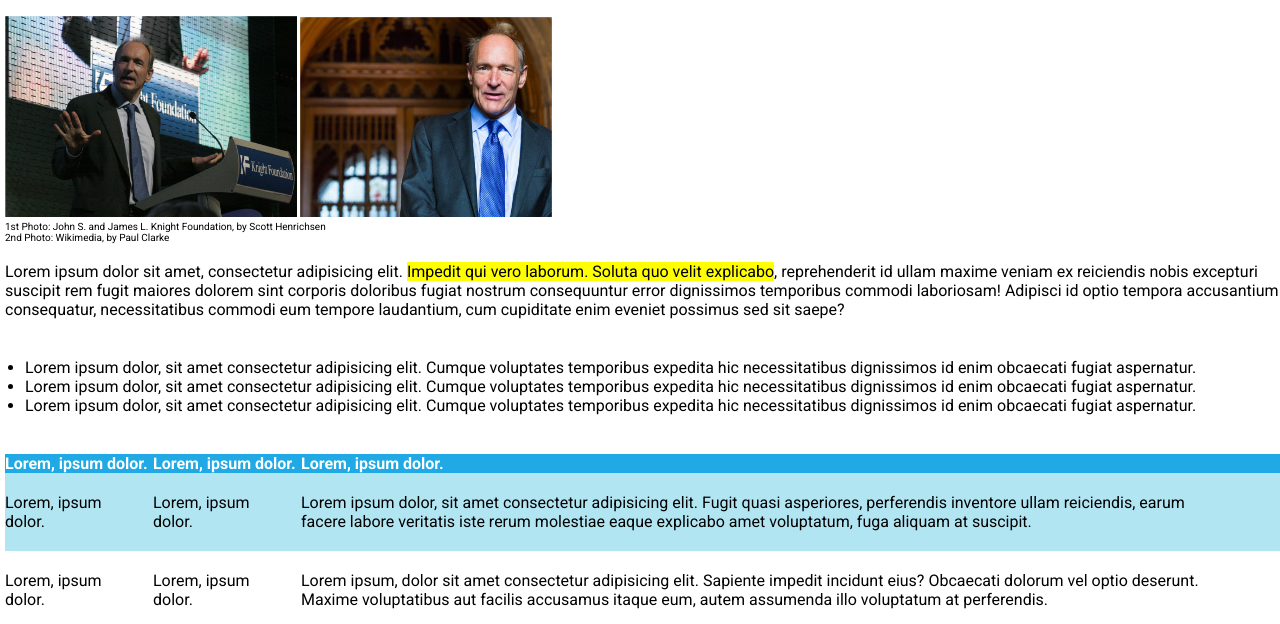
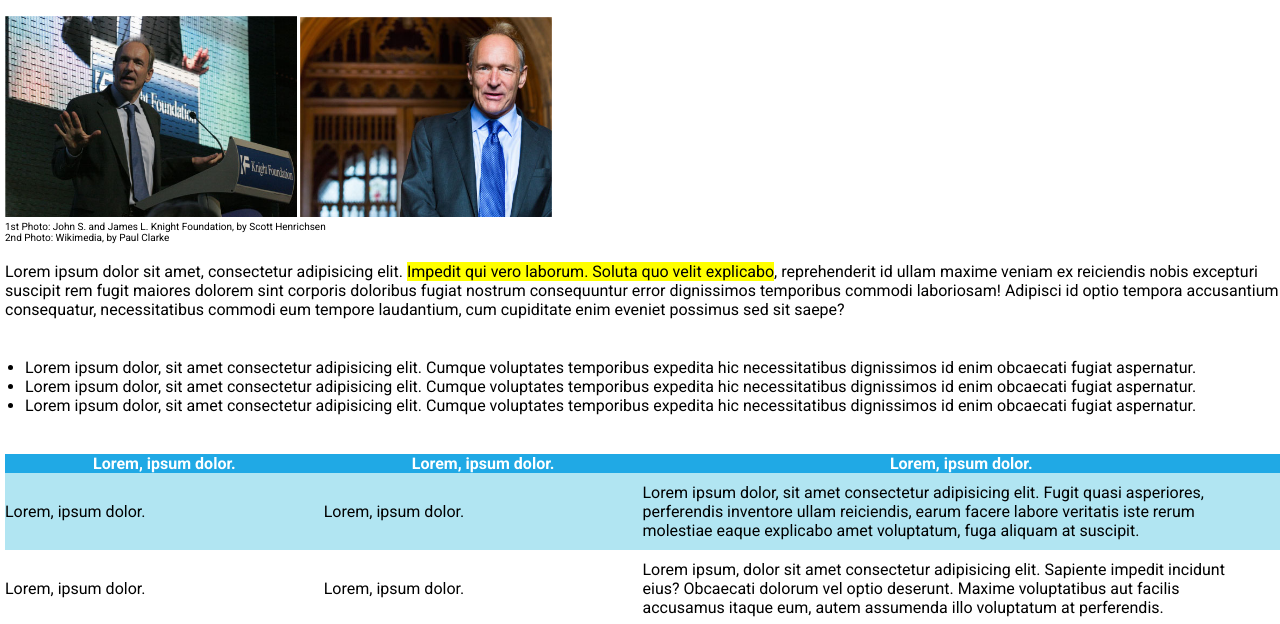
Before and after one commit to DoriaFabio/html-css-booleaner, a plain HTML site: page index.html in a window 1280 px wide. Shown: the part 157-781 px from the top of the page. Drawn offline with Linux system fonts and the light colour scheme.

Commit message:
modify table

```diff
--- a/index.html
+++ b/index.html
@@ -62,7 +62,7 @@
                     <tr class="bkg-blue">
                         <th>Lorem, ipsum dolor.</th>
                         <th>Lorem, ipsum dolor.</th>
-                        <th>Lorem, ipsum dolor.</th>
+                        <th class="w-50">Lorem, ipsum dolor.</th>
                     </tr>
                 </thead>
                 <tbody>
--- a/style.css
+++ b/style.css
@@ -54,12 +54,12 @@ table {
     border-collapse: collapse;
 }
 td {
-    padding-top: 20px;
-    padding-bottom: 20px;
+    padding-top: 10px;
+    padding-bottom: 10px;
     padding-right: 50px;
 }
-th {
-    text-align: left;
+.w-50 {
+    width: 50%;
 }
 /* Sfondo celeste con scritta bianca */
 .bkg-blue {
```
